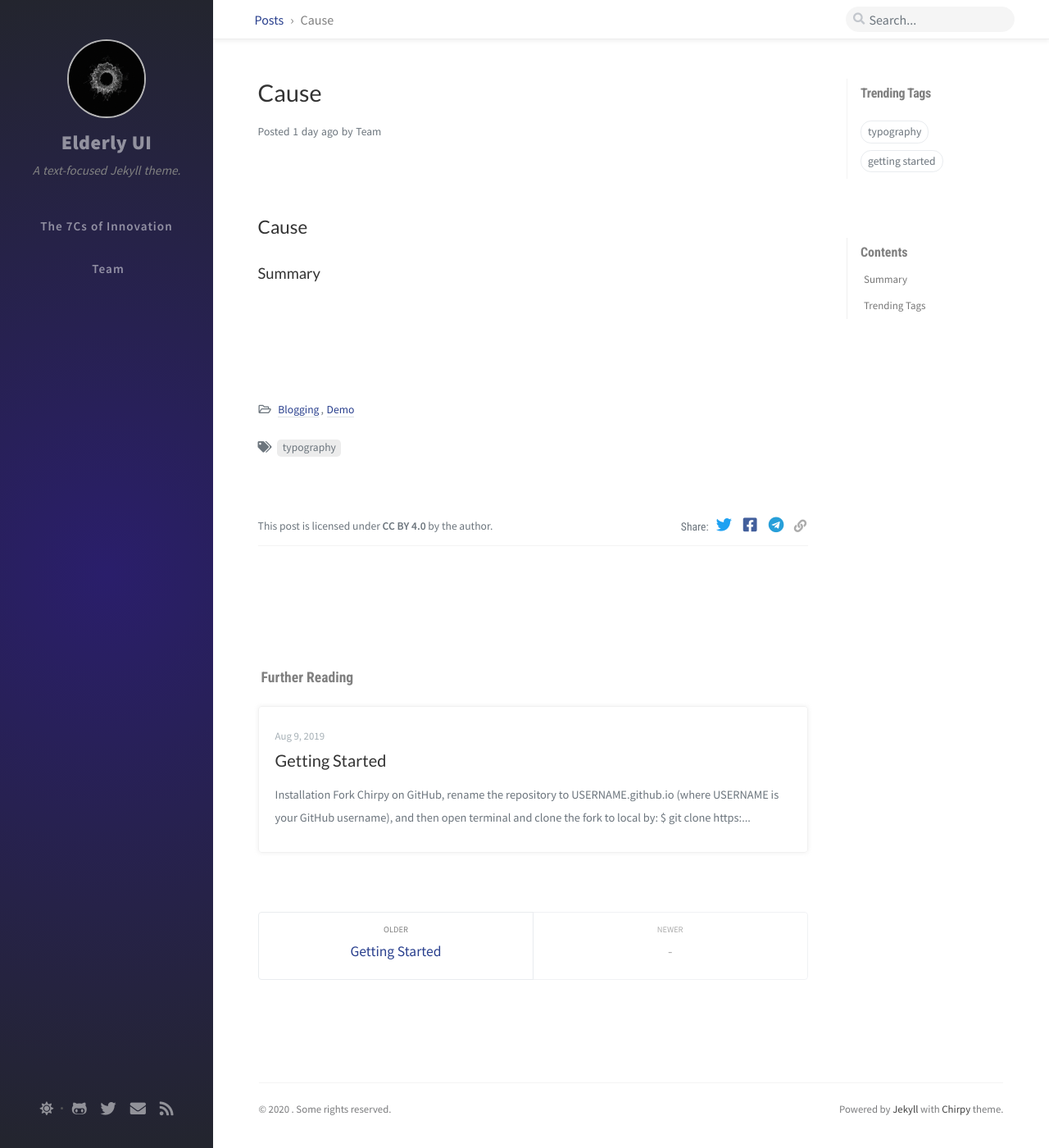
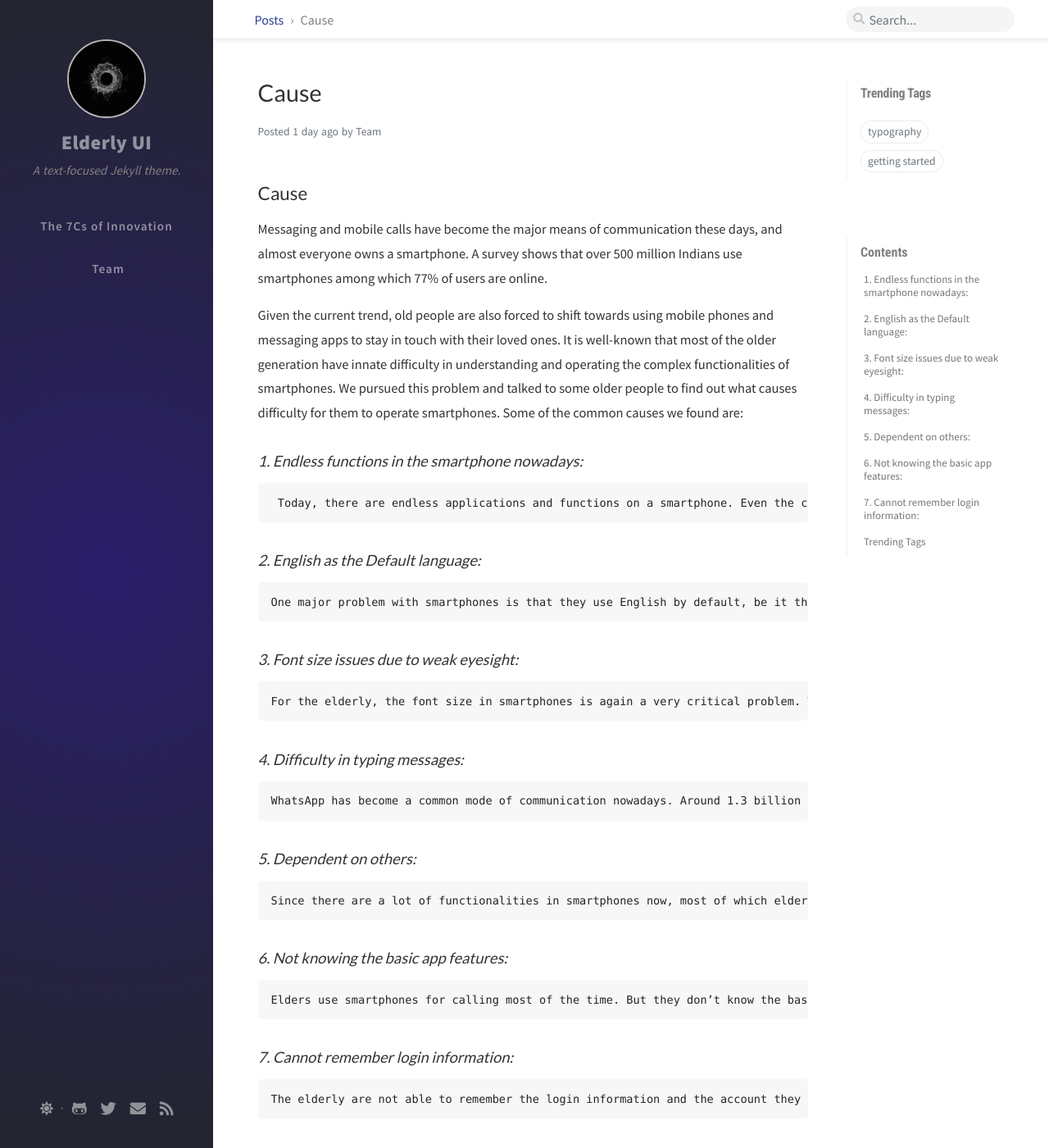
Before and after one commit to 3y3p4tch/elderlyUI, a Jekyll site: the page built from _posts/2020-10-22-cause.md, in a window 1280 px wide and 1400 px high. Shown: the whole window at 82% size. Built offline with Jekyll 4.4.1, drawn with Linux system fonts in a browser that asks for light colours; nearby versions of some CDN libraries; comment, search, counter and statistics services are not loaded.

Commit message:
cause added

```diff
--- a/_posts/2020-10-22-cause.md
+++ b/_posts/2020-10-22-cause.md
@@ -4,11 +4,33 @@ author: Team
 categories: [Blogging, Demo]
 tags: [typography]
 math: true
-image: /assets/img/sample/devices-mockup.png
 ---
 
 ## Cause
 
-#### Summary
 
-![sat.jpg]({{ site.baseurl }}/assets/img/images/sat.jpg)
+Messaging and mobile calls have become the major means of communication these days, and almost everyone owns a smartphone. A survey shows that over 500 million Indians use smartphones among which 77% of users are online.
+
+Given the current trend, old people are also forced to shift towards using mobile phones and messaging apps to stay in touch with their loved ones. It is well-known that most of the older generation have innate difficulty in understanding and operating the complex functionalities of smartphones.
+We pursued this problem and talked to some older people to find out what causes difficulty for them to operate smartphones. Some of the common causes we found are:
+
+#### *1. Endless functions in the smartphone nowadays:*
+     Today, there are endless applications and functions on a smartphone. Even the current generation doesn’t know about each and every function, then for the elder people it becomes a worse condition as they make use of only 3-4 applications in mobile phones. They might not remember concepts even if they were taught many times due to weak memory.
+
+#### *2. English as the Default language:*
+    One major problem with smartphones is that they use English by default, be it the keyboard used for typing messages or the settings and the general instructions. The older people are not familiar with words such as ‘edit’, ‘registration’, etc. And even though some smartphones have the feature to change their default language, it is not very accessible. This is difficult for the elderly who have only ever conversed in their native language.
+
+#### *3. Font size issues due to weak eyesight:*
+    For the elderly, the font size in smartphones is again a very critical problem. The elderly face problems in viewing the text on the already smaller screens, and thus focusing on this small text leads to massive strain on the eyes and headaches.
+
+#### *4. Difficulty in typing messages:*
+    WhatsApp has become a common mode of communication nowadays. Around 1.3 billion people in the world use this app on a regular basis, but this can be taxing for the elderly. Elders are not used to this skill of typing messages for communication. They are not able to press where they aimed, their finger slips after touching the screen, and they touch the screen for a long time. As a result, they have problems navigating on smartphone screens. Also, they then take a lot of time in typing which kills the flow of messaging sometimes.
+
+#### *5. Dependent on others:*
+    Since there are a lot of functionalities in smartphones now, most of which elders are unaware of, due to which they are also sometimes afraid to operate their mobiles. And thus, they generally intend to take help from others to use mobile phones which makes them dependent on others and creates a problem for them when they are alone.
+
+#### *6. Not knowing the basic app features:*
+    Elders use smartphones for calling most of the time. But they don’t know the basic feature of saving the contact number, since it is a comparatively longer process than simply writing it in a diary. This again is a major problem for the elders since they are dependent on the diary for finding the contacts which takes a lot of time in searching the contact in the diary and can lead to major problems if any page of the diary is lost or even if the diary is lost. Also, they always have to keep a pen along with them for this, and thus, keeping the diary and a pen in one place creates problems.
+
+#### *7. Cannot remember login information:*
+    The elderly are not able to remember the login information and the account they use for each service, for example, account ID, Google account, or even the password. This causes problems when logging in
```
